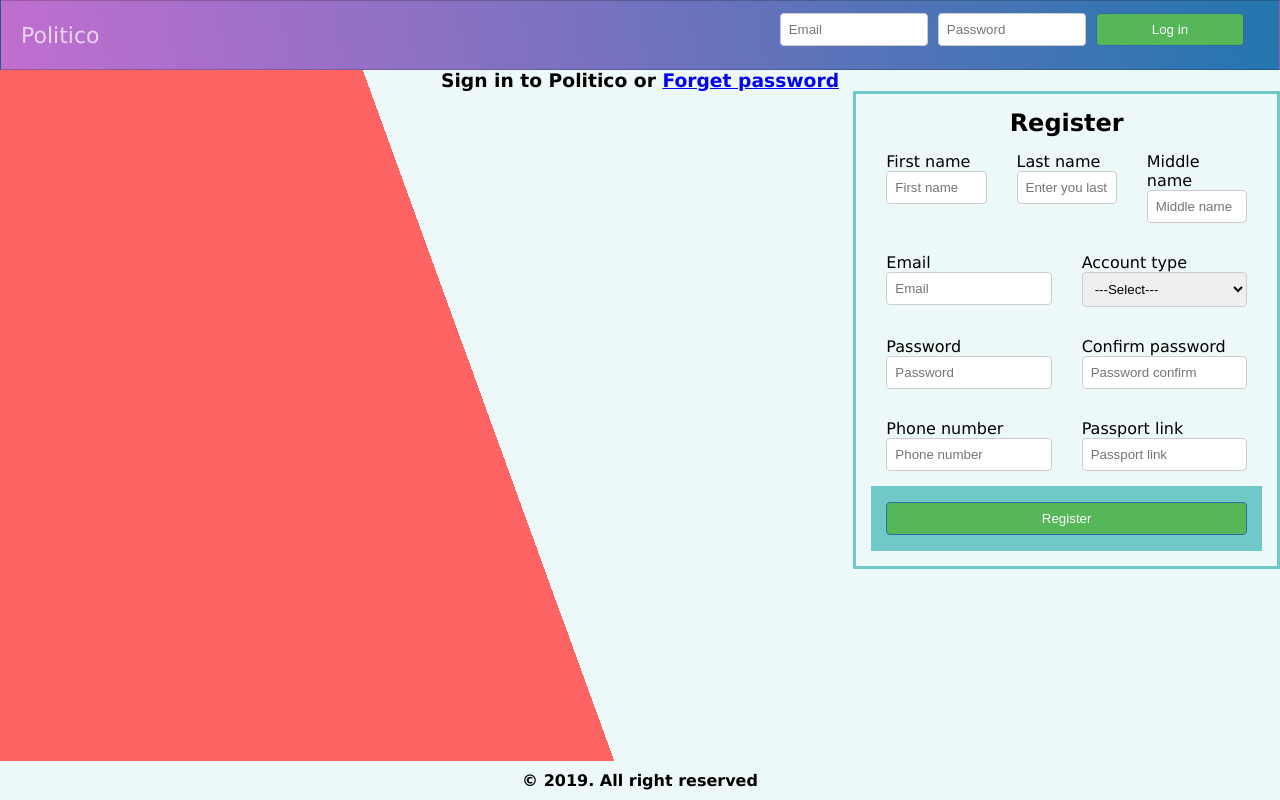
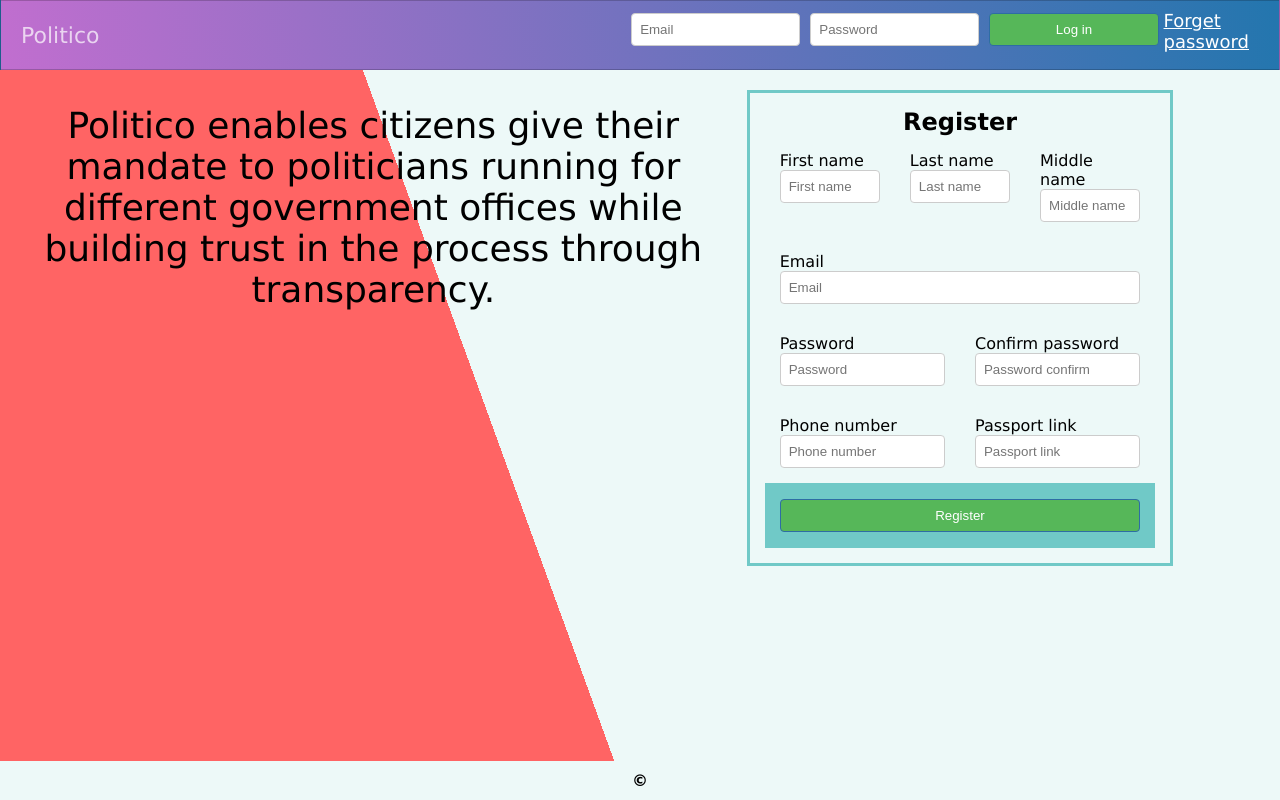
Before and after one commit to AJAkimana/politico, a plain HTML site: page UI/index.html in a window 1280 px wide. Drawn offline with Linux system fonts and the light colour scheme.

Commit message:
[#163850442] Refactor a landing page

```diff
--- a/UI/index.html
+++ b/UI/index.html
@@ -16,15 +16,18 @@
 				<input type="email" name="email" id="email" placeholder="Email" class="sm-padding">
 				<input type="password" name="password" id="password" placeholder="Password" class="sm-padding">
 				<button class="btn-login btn-save sm-padding" onclick="getAuth()">Log in</button>
+				<a class="text-white" href="#" onclick="openModal('forgetPswModal','')">Forget password</a>
 			</div>
 		</nav>
 		<section>
-			<div class="row">
-				<h3 class="text-center">Sign in to <strong>Politico</strong> or <a href="#" onclick="openModal('forgetPswModal','')">Forget password</a></h4></h3>
-			</div>
-			<div class="row">
-				<div class="col-smt-12 col-tab-2 col-lap-8 col-dsk-8"></div>
-				<div class="col-smt-12 col-tab-8 col-lap-4 col-dsk-4 box-login">
+			<div class="row lg-padding">
+				<div class="col-smt-12 col-tab-4 col-lap-7 col-dsk-7">
+					<p class="landing-text text-center">
+						Politico enables citizens give their mandate to politicians running for different government offices
+while building trust in the process through transparency.
+					</p>
+				</div>
+				<div class="col-smt-12 col-tab-6 col-lap-4 col-dsk-4 box-login">
 					<h2 class="text-center">Register</h2>
 					<div class="col-smt-12 col-tab-6 col-lap-4 col-dsk-4">
 						<label for="firstname">First name</label>
@@ -32,23 +35,15 @@
 					</div>
 					<div class="col-smt-12 col-tab-6 col-lap-4 col-dsk-4">
 						<label for="lastname">Last name</label>
-						<input type="text" name="lastname" id="lastname" placeholder="Enter you last name">
+						<input type="text" name="lastname" id="lastname" placeholder="Last name">
 					</div>
 					<div class="col-smt-12 col-tab-12 col-lap-4 col-dsk-4">
 						<label for="middlename">Middle name</label>
 						<input type="text" name="middlename" id="middlename" placeholder="Middle name">
 					</div>
-					<div class="col-smt-12 col-tab-6 col-lap-6 col-dsk-6">
+					<div class="col-smt-12 col-tab-12 col-lap-12 col-dsk-12">
 						<label for="email">Email</label>
 						<input type="email" name="email" id="email" placeholder="Email">
-					</div>
-					<div class="col-smt-12 col-tab-6 col-lap-6 col-dsk-6">
-						<label>Account type</label>
-						<select name="isadmin" id="isadmin">
-							<option value="">---Select---</option>
-							<option value="1">Admin</option>
-							<option value="2">User</option>
-						</select>
 					</div>
 					<div class="col-smt-12 col-tab-6 col-lap-6 col-dsk-6">
 						<label for="password">Password</label>
@@ -73,6 +68,7 @@
 						<button class="btn-login btn-save" onclick="getAuth()">Register</button>
 					</div>
 				</div>
+				<div class="col-smt-12 col-tab-2 col-lap-1 col-dsk-1"></div>
 			</div>
 		</section>
 		<div id="forgetPswModal" class="modal">
@@ -92,7 +88,6 @@
 		<footer class="footer">
 			<h4>&copy; <span id="year"></span></h4>
 		</footer>
-		<script type="text/javascript" src="../public/js/common_pages_script.js"></script>
 		<script type="text/javascript" src="../public/js/http_request_services.js"></script>
 		<script type="text/javascript" src="../public/js/notifier.js"></script>
 		<script type="text/javascript" src="../public/js/js_auth.js"></script>
```
